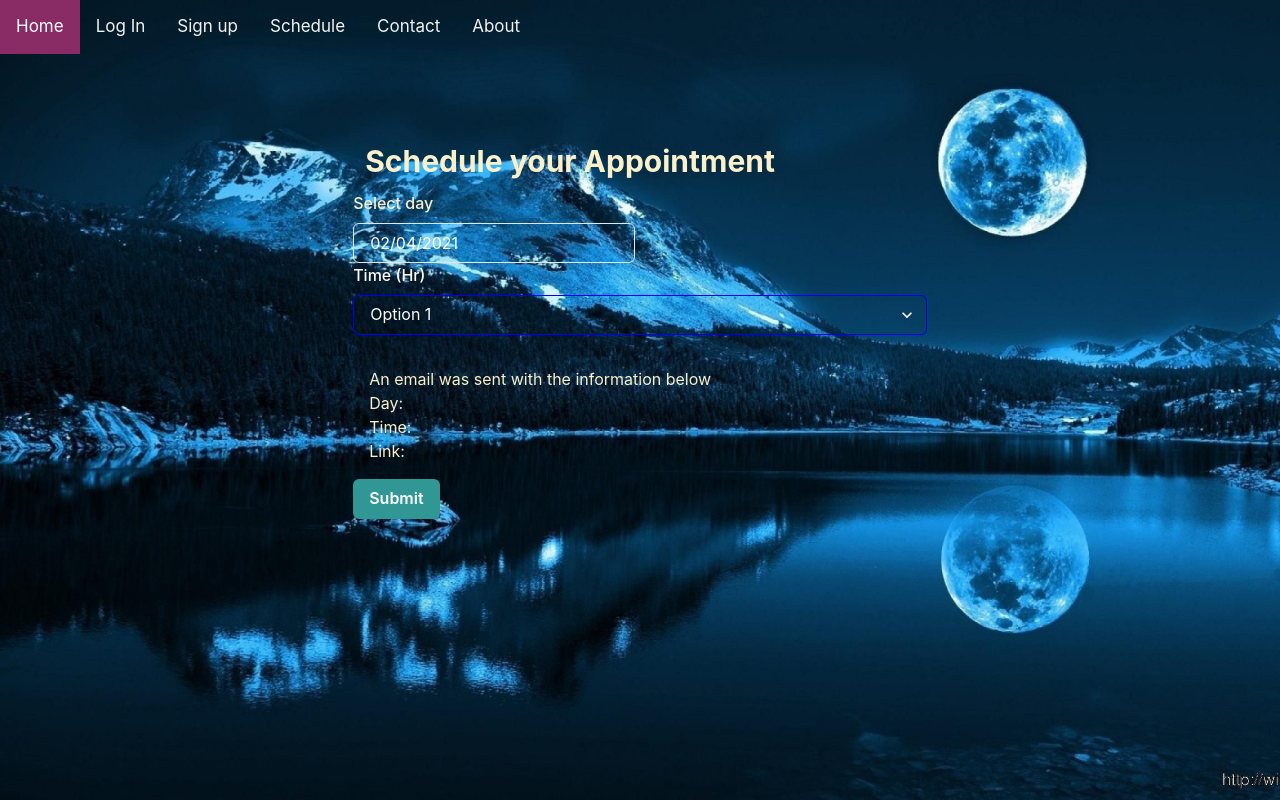
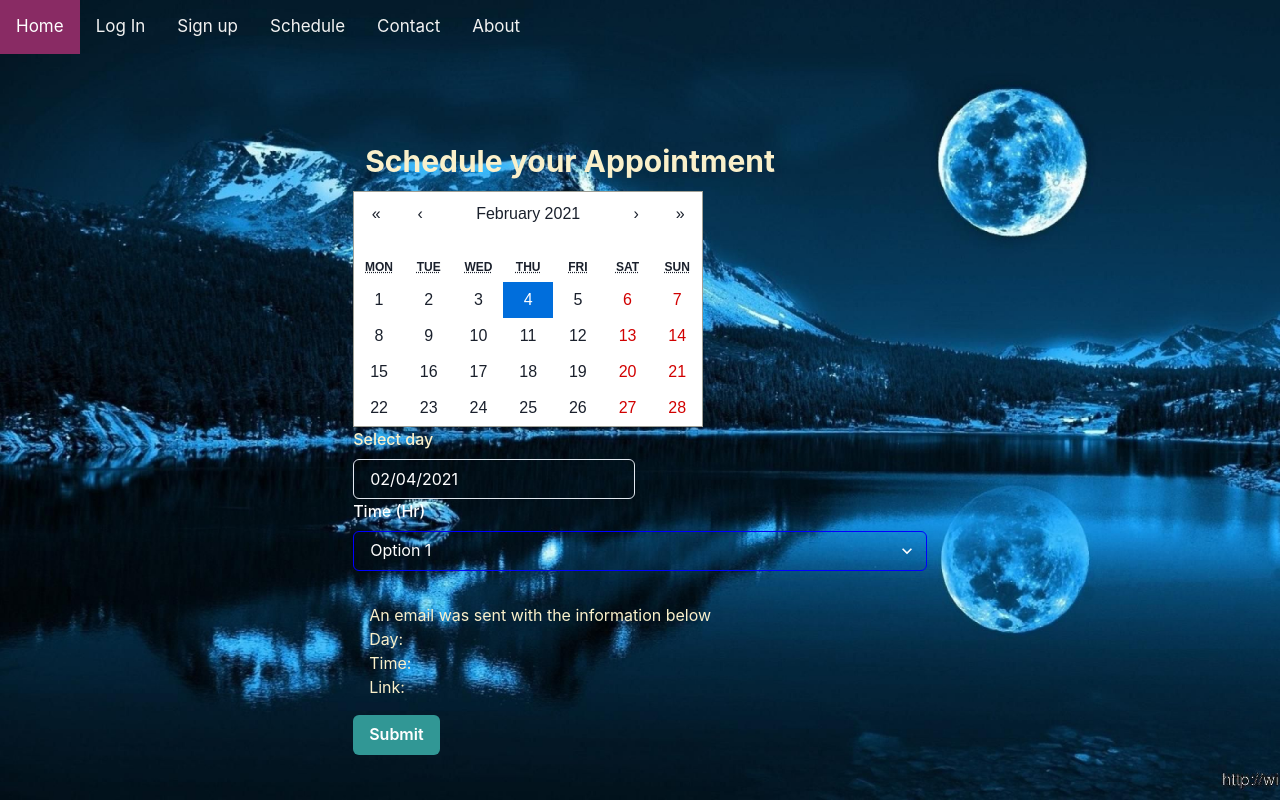
Before and after one commit to rogers0404/lunar-video-app, a React (Create React App) app in the folder client/: page /schedule in a window 1280 px wide. Built offline with nearby package versions, Linux system fonts and the light colour scheme; no server answers.

Commit message:
added calendar, appearing on schedule tab

```diff
--- a/client/src/components/Schedule/Schedule.js
+++ b/client/src/components/Schedule/Schedule.js
@@ -1,4 +1,5 @@
 import React, { useState } from "react";
+import Calendar from 'react-calendar';
 import { useMutation, useQuery } from '@apollo/react-hooks';
 //import Auth from "../../utils/auth";
 import api from "../../api"
@@ -6,6 +7,7 @@
 import { Container, Heading, FormControl, FormLabel, Input, Button, Select, Text, Box } from "@chakra-ui/react";
 import DatePicker from "react-datepicker";
 import "react-datepicker/dist/react-datepicker.css";
+import 'react-calendar/dist/Calendar.css';
 import { ME } from "../../utils/queries";
 
 
@@ -25,6 +27,10 @@
       );
 
   const [formState, setFormState] = useState({ day: '', time: ''});
+
+  //calendar state
+  const [value, onChange] = useState(new Date());
+
   const [addAppointment, { error}] = useMutation(ADD_APPOINTMENT);
   const {data} = useQuery(ME);
   const [link, setLink] = useState(null);
@@ -98,6 +104,10 @@
   return (
     <Container>
       <Heading  color="#faf0ca" as="h2" size="xl" fontSize={{ base: "16px", md: "20px", lg: "30px" }} padding="3">Schedule your Appointment</Heading>
+      <Calendar
+        onChange={onChange}
+        value={value}
+      />
       <FormControl>
               <FormLabel color="#faf0ca">Select day</FormLabel>
               <DatePicker id="day" name="day"
--- a/package.json
+++ b/package.json
@@ -24,7 +24,8 @@
   "homepage": "https://github.com/rogers0404/lunar-video-app#readme",
   "dependencies": {
     "if-env": "^1.0.4",
-    "jwt-decode": "^3.1.2"
+    "jwt-decode": "^3.1.2",
+    "react-calendar": "^3.3.1"
   },
   "devDependencies": {
     "concurrently": "^5.3.0"
```
Also changed, not shown: 2 other files (tests, documents, lock files or other folders).
